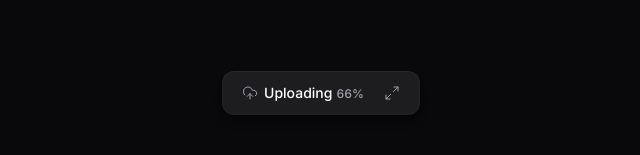
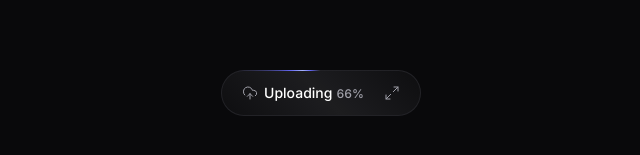
Before and after one commit to ViniciussMelo/upload-wdiget-web, a React (Vite) app: page / in a window 1280 px wide. Shown: the part 307-462 px from the top of the page, without its empty margins (319-959 px from the left). Built offline with nearby package versions, Linux system fonts and the light colour scheme.

Commit message:
feat: Gradient border on button

```diff
--- a/src/components/upload-widget.tsx
+++ b/src/components/upload-widget.tsx
@@ -8,12 +8,15 @@
 
 
 export function UploadWidget() {
+  const isThereAnyPendingUpload = true;
+
   const [isWidgetOpen, toggleWidgetOpen] = useCycle(false, true);
 
   return (
-    <Collapsible.Root onOpenChange={() => toggleWidgetOpen()}>
+    <Collapsible.Root onOpenChange={() => toggleWidgetOpen()} asChild>
       <motion.div
-        className="bg-zinc-900 overflow-hidden w-[360px] rounded-xl shadow-shape"
+        data-progress={isThereAnyPendingUpload}
+         className="bg-zinc-900 overflow-hidden w-[360px] rounded-xl data-[state=open]:shadow-shape border border-transparent animate-border data-[state=closed]:rounded-3xl data-[state=closed]:data-[progress=false]:shadow-shape  data-[state=closed]:data-[progress=true]:[background:linear-gradient(45deg,#09090B,theme(colors.zinc.900)_50%,#09090B)_padding-box,conic-gradient(from_var(--border-angle),theme(colors.zinc.700/.48)_80%,_theme(colors.indigo.500)_86%,_theme(colors.indigo.300)_90%,_theme(colors.indigo.500)_94%,_theme(colors.zinc.600/.48))_border-box]"
         animate={isWidgetOpen ? "open" : "closed"}
         variants={{
           closed: {
--- a/src/index.css
+++ b/src/index.css
@@ -1,3 +1,9 @@
 @tailwind base;
 @tailwind components;
 @tailwind utilities;
+
+@property --border-angle {
+  inherits: false;
+  initial-value: 0deg;
+  syntax: "<angle>";
+}
--- a/tailwind.config.js
+++ b/tailwind.config.js
@@ -21,6 +21,14 @@
         shape: '0px 8px 8px rgba(0, 0, 0, 0.1), 0px 4px 4px rgba(0, 0, 0, 0.1), 0px 2px 2px rgba(0, 0, 0, 0.1), 0px 0px 0px 1px rgba(0, 0, 0, 0.1), inset 0px 0px 0px 1px rgba(255, 255, 255, 0.03), inset 0px 1px 0px rgba(255, 255, 255, 0.03)',
         'shape-content': '0px 0px 0px 1px rgba(0, 0, 0, 0.25), inset 0px 1px 0px rgba(255, 255, 255, 0.02), inset 0px 0px 0px 1px rgba(255, 255, 255, 0.02)',
       },
+      animation: {
+        border: "border 2s linear infinite",
+      },
+      keyframes: {
+        border: {
+          to: { "--border-angle": "360deg" },
+        },
+      },
     },
   },
   plugins: [],
```
